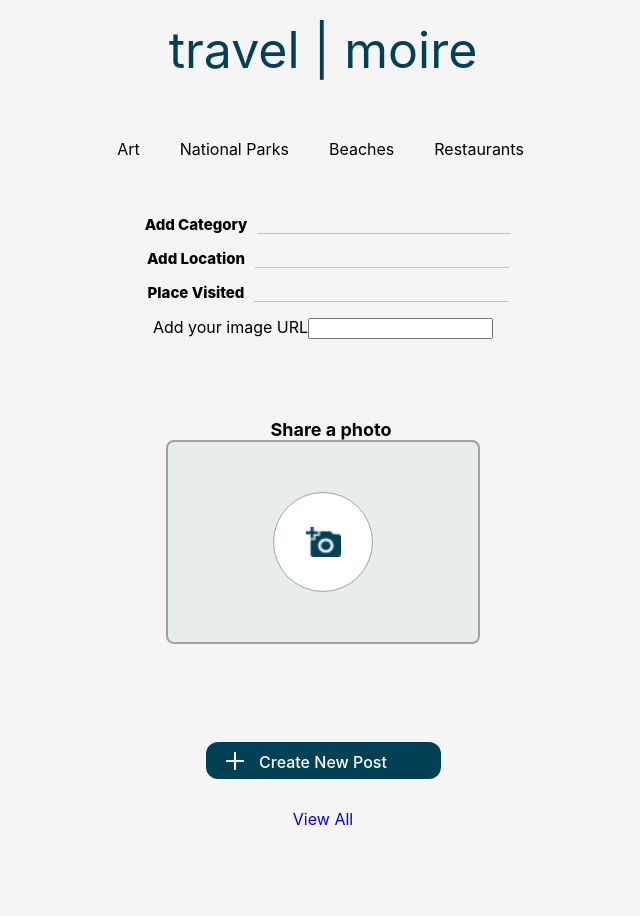
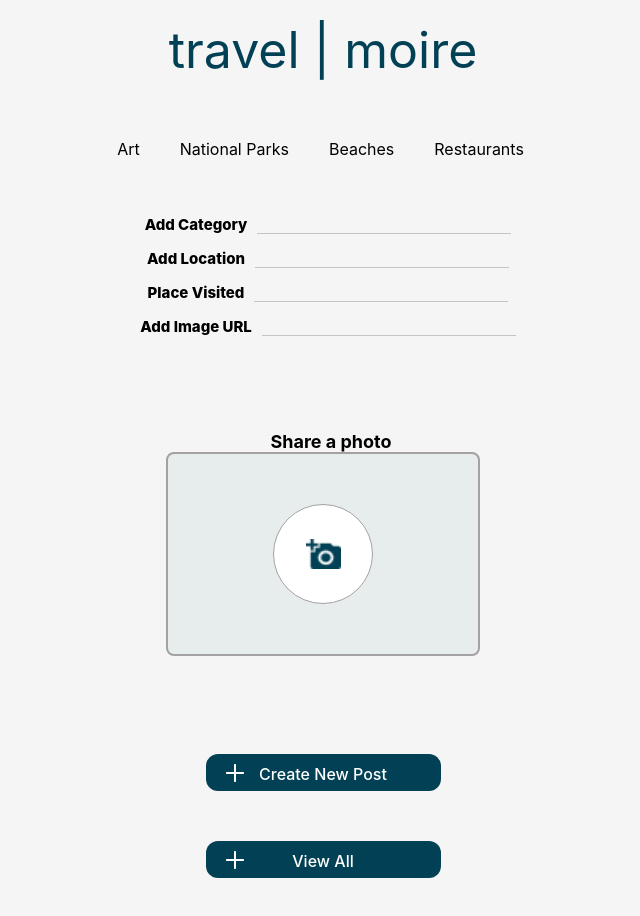
Before and after one commit to Chyannetech/TravelMoire-Frontend, a React (Create React App) app: page /create in a window 1280 px wide. Shown: the top 916 px of the page, without its empty margins (317-957 px from the left). Before the commit the page ends 829 px from the top, so only its background shows below. Built offline with nearby package versions, Linux system fonts and the light colour scheme.

Commit message:
Update Form and Show Page

```diff
--- a/src/components/EntryList.jsx
+++ b/src/components/EntryList.jsx
@@ -5,6 +5,7 @@
 
 function EntryList(props) {
   const navigate = useNavigate()
+  // deletes entries dynamically
   const deleteEntries = async (id)  => {
     try {
       await axios.delete(
@@ -16,7 +17,6 @@
       }
   }
   const displayEntries = (props) => {
-
 
     const {entries} = props;
     // this conditional statement delays mapping to make sure data has been updated in state before rendering
@@ -30,7 +30,7 @@
               <div className="listLocation">{entry.location}</div>
               <div className="listPlace">{entry.place}</div>
               <div className="listCategory">{entry.category}</div>
-              <img className="userPic" src={entry.image}></img>
+              <img className="userPic2" src={entry.image}></img>
               <button onClick={()=> deleteEntries(entry._id)} className="delete"></button>
             </div>
           </div>
--- a/src/pages/Create.jsx
+++ b/src/pages/Create.jsx
@@ -35,7 +35,6 @@
   console.log("error message", error.message)
  }
   }
-
 
   return (
     <div className="createform">
@@ -84,15 +83,16 @@
             onChange={handleChange}
           ></input>
         </div>
-        <label>Add your image URL</label>
-        <input
+        <div className="imageForm">
+        <div className="addImage">Add Image URL</div>
+        <input className="imageInput"
         type="text"
             name="image"
             required
             placeholder=""
             onChange={handleChange}>
         </input>
-
+        </div>
       </form>
       <div className="photodiv">
         <div className="sharePic">Share a photo</div>
@@ -100,7 +100,7 @@
           <div className="cameraimg"> </div>
           <div className="createNew2"onClick={()=>handleSubmit()} >Create New Post</div>
           <Link style={{textDecoration: 'none'}} to="/Show">
-      <div className="viewMore">View All</div>
+      <div className="viewAll">View All</div>
       </Link>
         </div>
       </div>
--- a/src/pages/Show.jsx
+++ b/src/pages/Show.jsx
@@ -5,7 +5,6 @@
 import "../style/show.css"
 
 function Show() {
-
 
     // uses the useEffect hook to fetch GETdata
   useEffect(() => {
--- a/src/style/create.css
+++ b/src/style/create.css
@@ -85,10 +85,25 @@
   background: transparent;
 }
 
-.addBuddies {
+.addImage {
   font-weight: 800;
   font-size: 15px;
   white-space: nowrap;
+}
+
+.imageInput {
+  margin-left: 10px;
+  border: #ffffff;
+  border-bottom: 1px solid rgba(0, 0, 0, 0.2);
+  width: 250px;
+  background: transparent;
+}
+
+.imageForm {
+  display: flex;
+  justify-content: center;
+  margin-bottom: 15px;
+  margin-left: 10px;
 }
 
 .photodiv {
@@ -151,9 +166,24 @@
   transform: scale(0.98);
 }
 
-.viewMore {
-  margin-top: -20px;
-  text-decoration: none;
-  color: inherit;
+.viewAll {
+  display: inline-block;
+  background-color: #024155;
+  background-image: url("../images//Home/plus.png");
+  background-repeat: no-repeat;
+  background-position-x: 20px;
+  background-position-y: 10px;
+  width: 235px;
+  height: 27px;
+  font-weight: 500;
+  color: white;
+  border-radius: 12px;
+  padding-top: 10px;
+  margin-bottom: 50px;
+  cursor: pointer;
+  transition: 0.2s all
+}
 
+.viewAll:active {
+  transform: scale(0.98);
 }
--- a/src/style/entryList.css
+++ b/src/style/entryList.css
@@ -3,7 +3,7 @@
     justify-content: center;
     text-transform: capitalize;
     font-weight: 600;
-    font-size: 40px;
+    font-size: 35px;
     margin-top: 40px;
     padding-top: 50px;
     background-image: url("../images/Home/location.png");
@@ -21,7 +21,8 @@
 
 .listPlace {
     text-transform: capitalize;
-    font-size: 30px;
+    font-size: 20px;
+    color: rgb(110, 109, 109);
 
 }
 .listCategory {
@@ -38,7 +39,6 @@
    margin-top: 10px;
 
 
-
 }
 .delete {
     background-image: url("../images/Show/delete.png");
@@ -52,3 +52,13 @@
 .showPage {
     padding-bottom: 20px;
 }
+
+.userPic2 {
+    border-radius: 50%;
+    background-color:#fff;
+    border:2px solid rgb(0, 0, 0);
+    height: 250px;
+    width: 250px;
+    object-fit: cover;
+    margin-top: 20px;
+  }
--- a/src/style/home.css
+++ b/src/style/home.css
@@ -1,5 +1,13 @@
 body {
   background-color: whitesmoke;
+
+}
+
+@media only screen and (max-width: 1000px) {
+  .body {
+  height: 100vh;
+
+  }
 }
 
 .titleHome {
```
Also changed, not shown: 1 other file (tests, documents, lock files or other folders).
